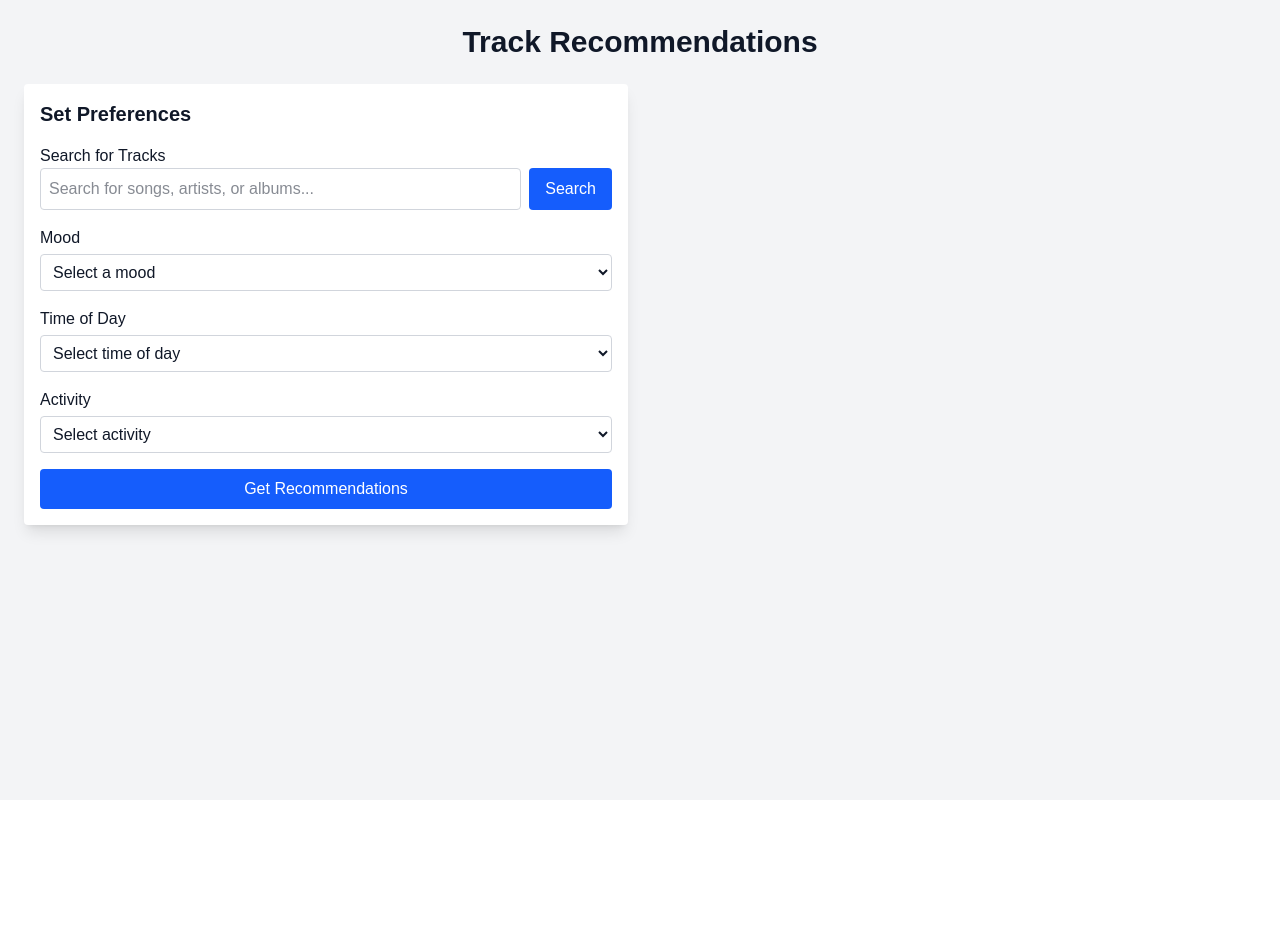
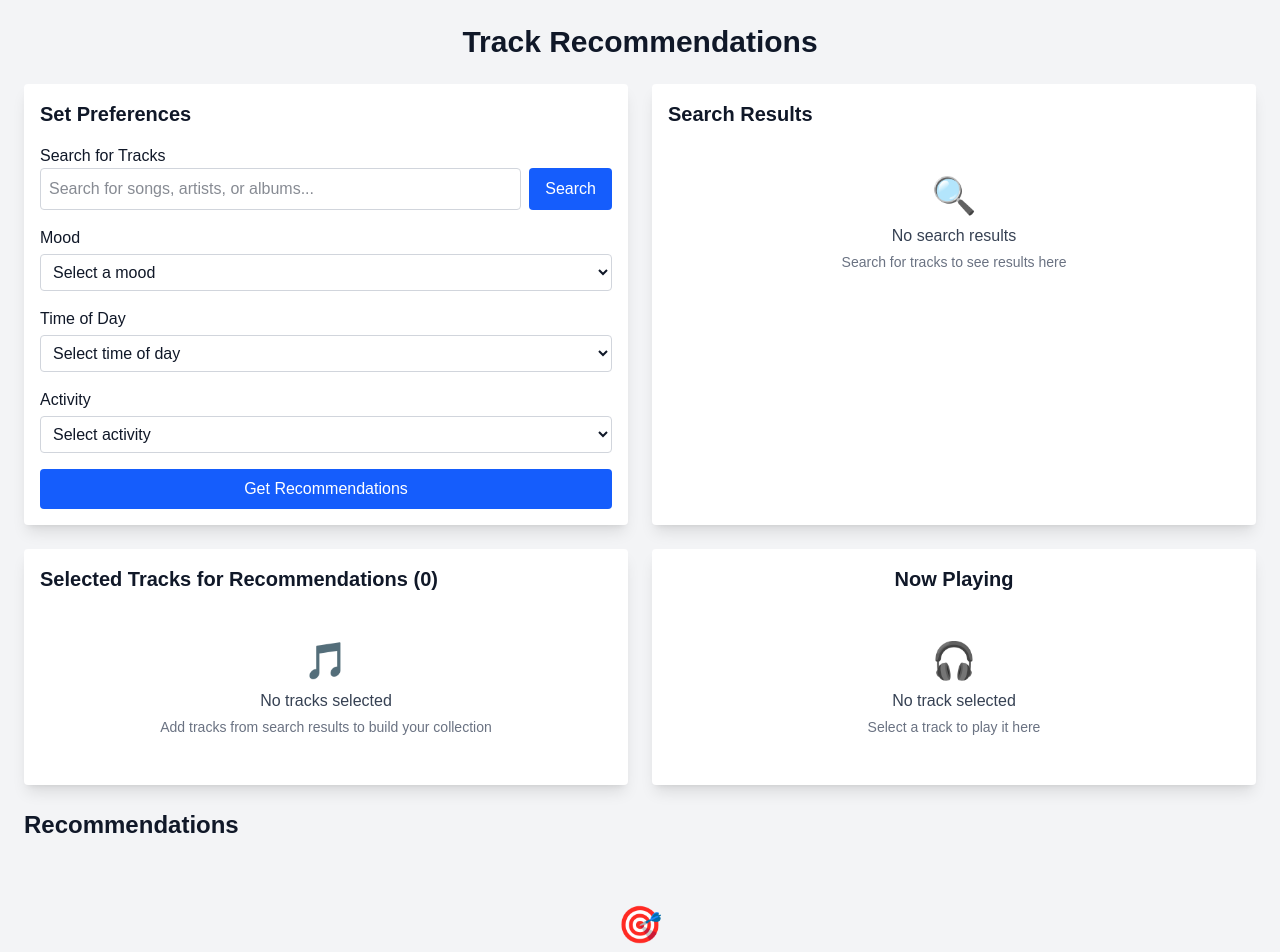
Before and after one commit to zayLatt25/NextTrack, a Next.js app: page / in a window 1280 px wide. Shown: the top 952 px of the page. Before the commit the page ends 800 px from the top, so only its background shows below. Built offline with nearby package versions, Linux system fonts and the light colour scheme.

Commit message:
made components visible at all times

```diff
--- a/src/app/page.tsx
+++ b/src/app/page.tsx
@@ -1,6 +1,8 @@
 "use client";
 
 import { useState } from "react";
+import EmptyState from "../components/EmptyState";
+import { TrackSkeleton, RecommendationSkeleton } from "../components/SkeletonLoader";
 
 // TypeScript interfaces for type safety
 interface TrackMetadata {
@@ -177,6 +179,8 @@ export default function Home() {
       <h1 className="text-3xl font-extrabold mb-6 text-gray-900 text-center">
         Track Recommendations
       </h1>
+
+      {/* Main Content Grid */}
       <div className="grid grid-cols-1 md:grid-cols-2 gap-6">
         {/* Recommendation Form */}
         <div className="p-4 bg-white rounded shadow-lg">
@@ -257,7 +261,7 @@ export default function Home() {
           <button
             onClick={getRecommendations}
             className="px-4 py-2 bg-blue-600 text-white rounded hover:bg-blue-700 w-full flex items-center justify-center"
-            disabled={loading} // Disable button while loading
+            disabled={loading}
           >
             {loading ? (
               <svg
@@ -287,13 +291,19 @@ export default function Home() {
         </div>
 
         {/* Search Results */}
-        {searchResults.length > 0 && (
         <div className="p-4 bg-white rounded shadow-lg">
           <h2 className="text-xl font-bold mb-4 text-gray-900">
             Search Results
           </h2>
           <div className="max-h-64 overflow-y-auto space-y-2">
-              {searchResults.map((track) => (
+            {searchLoading ? (
+              <div className="space-y-2">
+                {Array.from({ length: 3 }).map((_, index) => (
+                  <TrackSkeleton key={index} />
+                ))}
+              </div>
+            ) : searchResults.length > 0 ? (
+              searchResults.map((track) => (
                 <div
                   key={track.id}
                   className="flex items-center justify-between p-2 border border-gray-200 rounded hover:bg-gray-50"
@@ -313,19 +323,28 @@ export default function Home() {
                     {isTrackSelected(track.id) ? 'Remove' : 'Add'}
                   </button>
                 </div>
-              ))}
+              ))
+            ) : (
+              <EmptyState
+                icon="🔍"
+                title="No search results"
+                description="Search for tracks to see results here"
+              />
+            )}
           </div>
         </div>
-        )}
+      </div>
 
-        {/* Selected Tracks for Recommendations */}
-        {selectedTracks.length > 0 && (
+      {/* Second Row */}
+      <div className="grid grid-cols-1 md:grid-cols-2 gap-6 mt-6">
+        {/* Selected Tracks */}
         <div className="p-4 bg-white rounded shadow-lg">
           <h2 className="text-xl font-bold mb-4 text-gray-900">
             Selected Tracks for Recommendations ({selectedTracks.length})
           </h2>
           <div className="max-h-64 overflow-y-auto space-y-2">
-              {selectedTracks.map((track) => (
+            {selectedTracks.length > 0 ? (
+              selectedTracks.map((track) => (
                 <div
                   key={track.id}
                   className="flex items-center justify-between p-2 border border-gray-200 rounded hover:bg-gray-50"
@@ -341,8 +360,16 @@ export default function Home() {
                     Remove
                   </button>
                 </div>
-              ))}
+              ))
+            ) : (
+              <EmptyState
+                icon="🎵"
+                title="No tracks selected"
+                description="Add tracks from search results to build your collection"
+              />
+            )}
           </div>
+          {selectedTracks.length > 0 && (
             <div className="mt-4 flex gap-2">
               <button
                 onClick={() => setSelectedTracks([])}
@@ -351,15 +378,15 @@ export default function Home() {
                 Clear All
               </button>
             </div>
+          )}
         </div>
-        )}
 
         {/* Spotify Player */}
-        {selectedTrackId && (
         <div className="p-4 bg-white rounded shadow-lg">
           <h2 className="text-xl font-bold mb-4 text-gray-900 text-center">
             Now Playing
           </h2>
+          {selectedTrackId ? (
             <iframe
               style={{ borderRadius: "12px" }}
               src={`https://open.spotify.com/embed/track/${selectedTrackId}?autoplay=true`}
@@ -368,15 +395,30 @@ export default function Home() {
               allow="autoplay; clipboard-write; encrypted-media; fullscreen; picture-in-picture"
               loading="lazy"
             ></iframe>
+          ) : (
+            <EmptyState
+              icon="🎧"
+              title="No track selected"
+              description="Select a track to play it here"
+            />
+          )}
         </div>
-        )}
       </div>
 
       {/* Recommendations */}
-      <div className="grid grid-cols-1 md:grid-cols-2 gap-6 mt-6">
-        {recommendations.map((rec: Recommendation) => (
+      <div className="mt-6">
+        <h2 className="text-2xl font-bold mb-4 text-gray-900">
+          Recommendations
+        </h2>
+        <div className="grid grid-cols-1 md:grid-cols-2 gap-6">
+          {loading ? (
+            Array.from({ length: 4 }).map((_, index) => (
+              <RecommendationSkeleton key={index} />
+            ))
+          ) : recommendations.length > 0 ? (
+            recommendations.map((rec: Recommendation) => (
               <div
-            key={rec.track?.id || Math.random()} // Use a fallback key if `rec.track.id` is undefined
+                key={rec.track?.id || Math.random()}
                 className="p-6 bg-gray-50 rounded shadow-lg flex flex-col space-y-3"
               >
                 <div
@@ -408,7 +450,18 @@ export default function Home() {
                   Play Track
                 </button>
               </div>
-        ))}
+            ))
+          ) : (
+            <div className="col-span-full">
+              <EmptyState
+                icon="🎯"
+                title="No recommendations yet"
+                description="Get personalized recommendations by adding tracks and clicking 'Get Recommendations'"
+                className="py-12"
+              />
+            </div>
+          )}
+        </div>
       </div>
     </div>
   );
--- /dev/null
+++ b/src/components/EmptyState.tsx
@@ -0,0 +1,16 @@
+interface EmptyStateProps {
+  icon: string;
+  title: string;
+  description: string;
+  className?: string;
+}
+
+export default function EmptyState({ icon, title, description, className = "" }: EmptyStateProps) {
+  return (
+    <div className={`text-center py-8 text-gray-500 ${className}`}>
+      <div className="text-4xl mb-2">{icon}</div>
+      <p className="font-medium text-gray-700">{title}</p>
+      <p className="text-sm text-gray-500 mt-1">{description}</p>
+    </div>
+  );
+}
--- /dev/null
+++ b/src/components/SkeletonLoader.tsx
@@ -0,0 +1,44 @@
+interface SkeletonLoaderProps {
+  lines?: number;
+  className?: string;
+}
+
+export default function SkeletonLoader({ lines = 3, className = "" }: SkeletonLoaderProps) {
+  return (
+    <div className={`animate-pulse space-y-3 ${className}`}>
+      {Array.from({ length: lines }).map((_, index) => (
+        <div
+          key={index}
+          className="h-4 bg-gray-200 rounded"
+          style={{ width: `${Math.random() * 40 + 60}%` }}
+        />
+      ))}
+    </div>
+  );
+}
+
+export function TrackSkeleton() {
+  return (
+    <div className="animate-pulse flex items-center justify-between p-2 border border-gray-200 rounded">
+      <div className="flex-1 space-y-2">
+        <div className="h-4 bg-gray-200 rounded w-3/4"></div>
+        <div className="h-3 bg-gray-200 rounded w-1/2"></div>
+      </div>
+      <div className="h-8 bg-gray-200 rounded w-16"></div>
+    </div>
+  );
+}
+
+export function RecommendationSkeleton() {
+  return (
+    <div className="p-6 bg-gray-50 rounded shadow-lg animate-pulse">
+      <div className="space-y-3">
+        <div className="h-6 bg-gray-200 rounded w-4/5"></div>
+        <div className="h-4 bg-gray-200 rounded w-3/4"></div>
+        <div className="h-4 bg-gray-200 rounded w-2/3"></div>
+        <div className="h-4 bg-gray-200 rounded w-1/4"></div>
+        <div className="h-10 bg-gray-200 rounded w-24"></div>
+      </div>
+    </div>
+  );
+}
```
Lines whose indentation alone changed are shown as unchanged.
